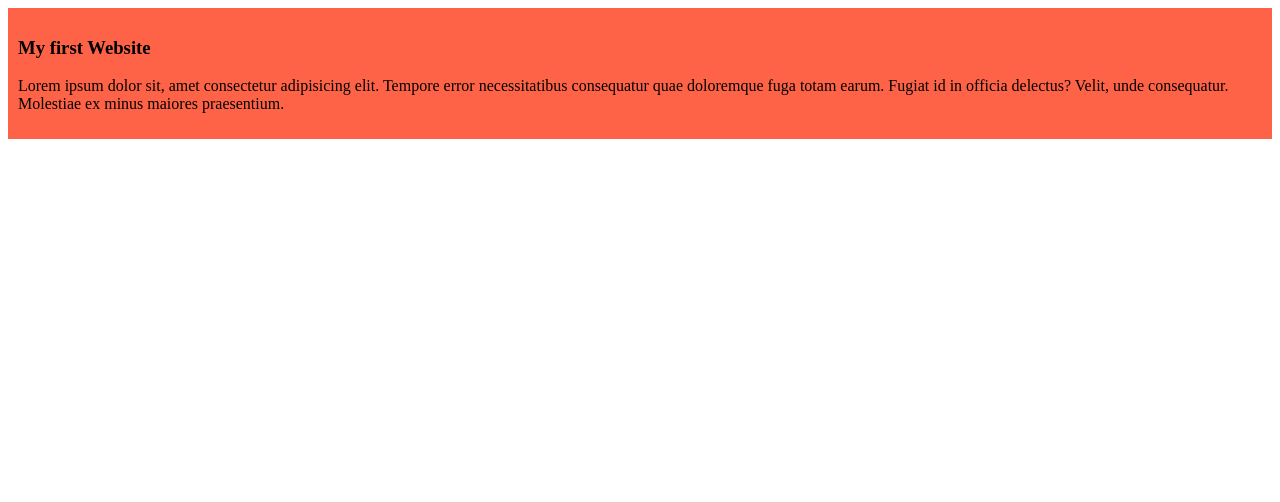
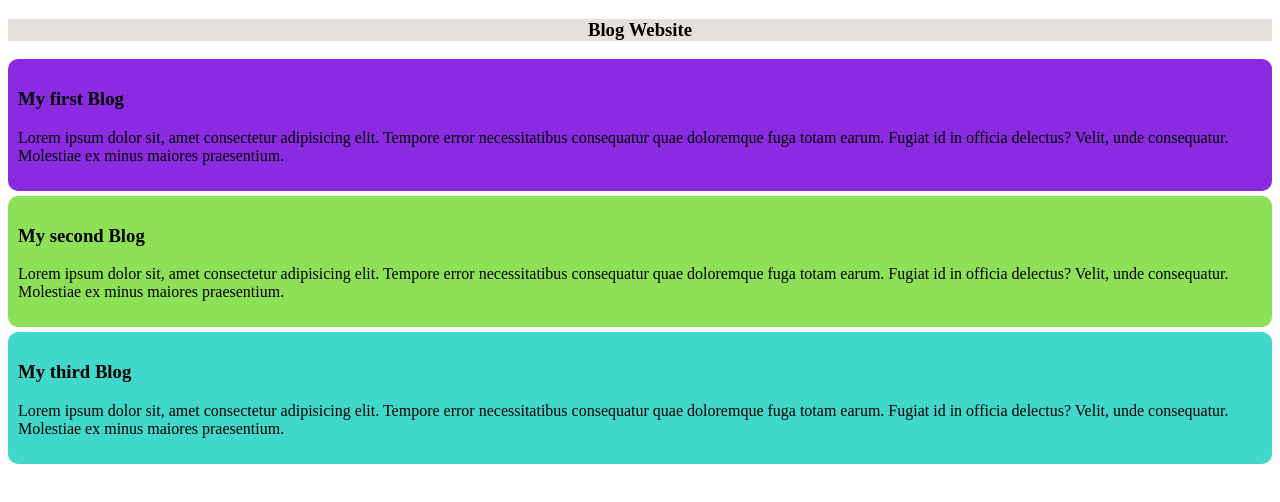
Before and after one commit to nayan-28/my-simple-website, a plain HTML site: page index.html in a window 1280 px wide. Drawn offline with Linux system fonts and the light colour scheme.

Commit message:
blog added

```diff
--- a/index.html
+++ b/index.html
@@ -9,8 +9,17 @@
 </head>
 
 <body>
-    <div>
-        <h3>My first Website</h3>
+    <h3 class="blog">Blog Website</h3>
+    <div class="first-blog">
+        <h3>My first Blog</h3>
+        <p>Lorem ipsum dolor sit, amet consectetur adipisicing elit. Tempore error necessitatibus consequatur quae doloremque fuga totam earum. Fugiat id in officia delectus? Velit, unde consequatur. Molestiae ex minus maiores praesentium.</p>
+    </div>
+    <div class="second-blog">
+        <h3>My second Blog</h3>
+        <p>Lorem ipsum dolor sit, amet consectetur adipisicing elit. Tempore error necessitatibus consequatur quae doloremque fuga totam earum. Fugiat id in officia delectus? Velit, unde consequatur. Molestiae ex minus maiores praesentium.</p>
+    </div>
+    <div class="third-blog">
+        <h3>My third Blog</h3>
         <p>Lorem ipsum dolor sit, amet consectetur adipisicing elit. Tempore error necessitatibus consequatur quae doloremque fuga totam earum. Fugiat id in officia delectus? Velit, unde consequatur. Molestiae ex minus maiores praesentium.</p>
     </div>
 </body>
--- a/main.css
+++ b/main.css
@@ -1,4 +1,24 @@
-div {
-    background-color: tomato;
+.blog {
+    text-align: center;
+    background-color: rgb(230, 224, 221);
+}
+
+.first-blog {
+    background-color: blueviolet;
     padding: 10px;
+    border-radius: 10px;
+    margin-bottom: 5px;
 }
+
+.second-blog {
+    background-color: rgb(142, 224, 87);
+    padding: 10px;
+    border-radius: 10px;
+    margin-bottom: 5px;
+}
+
+.third-blog {
+    background-color: rgb(63, 216, 203);
+    padding: 10px;
+    border-radius: 10px;
+}
```
